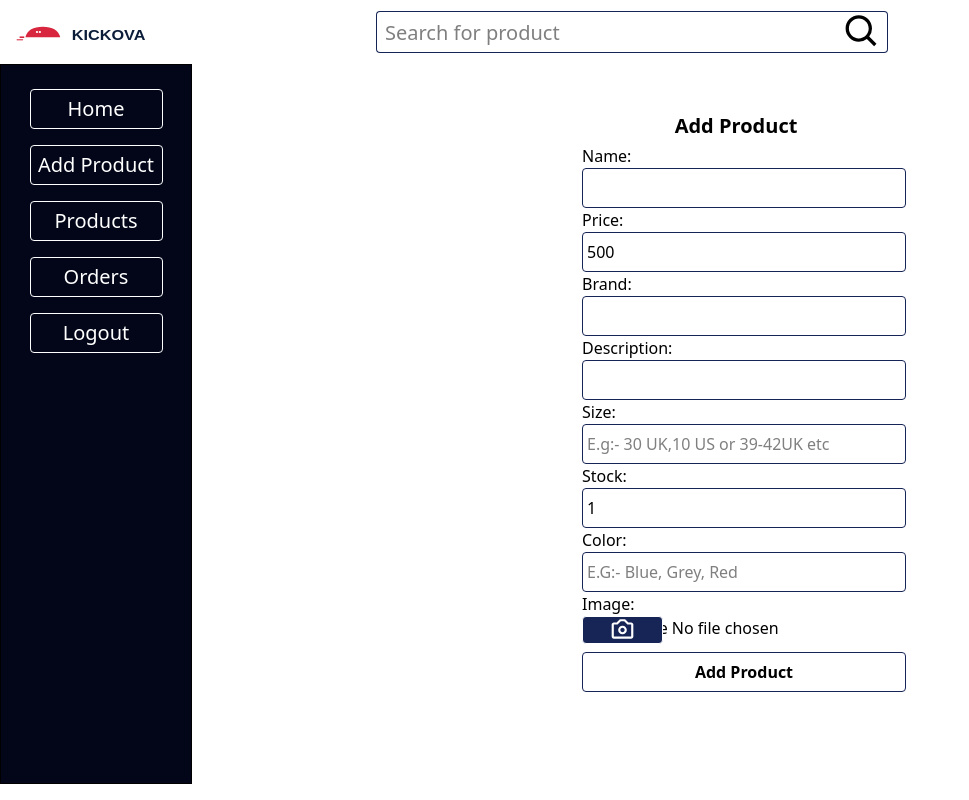
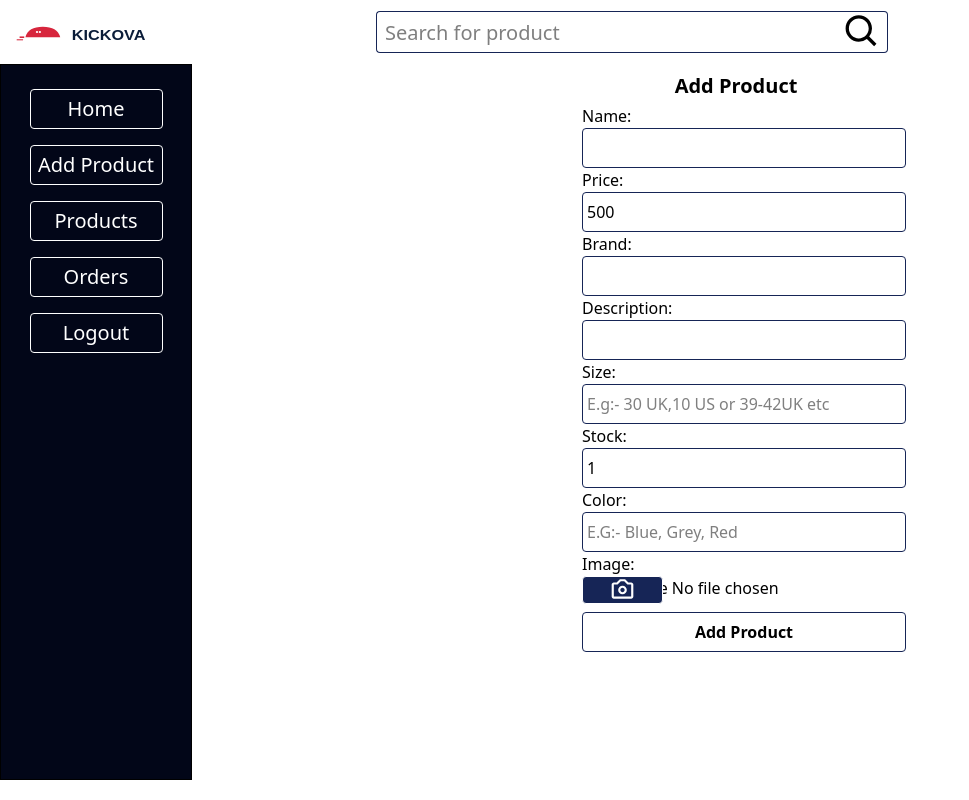
Before and after one commit to mekariyas/ecommerce, a React (Vite) app in the folder frontend/: page /dashboard/1/addProduct in a window 1280 px wide. Shown: the whole page, without its empty margins (0-969 px from the left). Built offline with nearby package versions, Linux system fonts and the light colour scheme.

Commit message:
fixed  ui for admin route

```diff
--- a/frontend/src/admin/components/Header.tsx
+++ b/frontend/src/admin/components/Header.tsx
@@ -8,7 +8,7 @@ interface state{
 
 const Header = ({...props}: state) => {
   return (
-    <header className="w-full h-16 flex justify-between md:justify-start items-center gap-14 fixed top-0 z-[10] md:static">
+    <header className="w-full h-16 flex justify-between bg-white md:justify-start items-center gap-14 fixed  top-0 z-[10] ">
         <section className="h-full w-[35%] md:w-[20%] flex justify-start items-center pl-2">
             <img src={kickova} alt="logo" className="h-[80%] w-[85%] md:w-[70%]"/>
         </section>
--- a/frontend/src/admin/components/Navigation.tsx
+++ b/frontend/src/admin/components/Navigation.tsx
@@ -12,7 +12,7 @@ const Navigation = ({...props}: state) => {
   const navigate = useNavigate()
 
   return (
-    <aside className={`${props.isVisible? "sm:flex" :"hidden"} flex-col items-center md:flex absolute z-[12] top-0 font-medium right-0 md:sticky w-[60%] h-[100vh] md:w-[15%] md:h-[90vh]  pt-4 text-lg md:text-xl border-[1px] border-black  bg-slate-950 text-white overflow-y-hidden`}>
+    <aside className={`${props.isVisible? "sm:flex" :"hidden"} flex-col items-center md:flex absolute md:sticky md:top-16 z-[10] top-0 font-medium right-0 md:sticky w-[60%] h-[100vh] md:w-[15%] md:h-[89.5vh] md:mt-16 pt-4 text-lg md:text-xl border-[1px] border-black  bg-slate-950 text-white overflow-y-hidden`}>
         <button className="border-[1px] border-white w-[100%] md:w-[70%] h-14  grid place-items-center rounded-sm  md:hidden cursor-pointer" onClick={props.handleVisibility}><FaX/></button>
         <button className="mt-2 mb-2 w-[100%] md:w-[70%] h-10 border-[1px] border-white rounded-sm cursor-pointer" onClick={()=>navigate(`/dashboard/${id}`)}>Home</button>
         <button className="mt-2 mb-2 w-[100%] md:w-[70%] min-h-10 border-[1px] border-white rounded-sm cursor-pointer" onClick={()=>navigate(`/dashboard/${id}/addProduct`)}>Add Product</button>
--- a/frontend/src/admin/pages/AddProduct.tsx
+++ b/frontend/src/admin/pages/AddProduct.tsx
@@ -1,11 +1,9 @@
-import { useNavigate } from "react-router-dom"
 import AddProductForm from "../components/AddProductForm"
 
 const AddProduct = () => {
-  const navigate = useNavigate()
   return (
     <>
-        <h1 className="w-full h-10 mt-10 font-medium md:font-bold text-lg md:text-xl text-center pt-2 pb-2">Add Product</h1>
+        <h1 className="w-full h-10  mt-[0.5] font-medium md:font-bold text-lg md:text-xl text-center pt-2 pb-2">Add Product</h1>
         <AddProductForm/>
     </>
   )
--- a/frontend/src/admin/pages/Home.tsx
+++ b/frontend/src/admin/pages/Home.tsx
@@ -30,7 +30,7 @@ const Home = () => {
     <section className="w-full h-[80vh] md:h-full relative top-16 md:static">
         <h1 className="w-full h-6 font-medium md:font-bold text-lg md:text-xl text-center mb-4">Admin Dashboard</h1>
         <section className="w-full flex flex-col items-start justify-center  pl-3 gap-2">
-            {!isError?(<p className="w-52 pl-2">Name: {fullName}</p>):(<p className="w-52 pl-2 text-red-600 text-xl font-bold">Error, reload page</p>)}
+            {!isError?(<p className="w-full md:text-xl text-center font-semibold">Welcome {fullName}</p>):(<p className="w-full md:text-xl text-center text-red-600  font-bold">Error, reload page</p>)}
         </section>
     </section>
   )
--- a/frontend/src/admin/pages/Login.tsx
+++ b/frontend/src/admin/pages/Login.tsx
@@ -5,7 +5,7 @@ import LoginSvg from "../../assets/admin/dashboardLogin.svg"
 const Login = () => {
   return (
     <section className="w-full h-[100vh] flex justify-center items-center overflow-hidden">
-      <section className="w-full h-full md:w-[80%] md:h-[80%] md:border-blue-950 md:border-[1px] md:rounded-2xl flex">
+      <section className="w-full h-full md:w-[80%] md:h-[80%] md:shadow-2xl md:rounded-2xl md:shadow-black flex">
         <img src={LoginSvg} alt="login-image" className="hidden md:block md:w-[50%] h-full object-fit-center rounded-l-2xl" loading="lazy"/>
         <section className="w-full md:w-[50%] h-full">
           <h1 className="mt-12 w-full h-12 text-center text-blue-950 text-2xl font-extrabold ">Login to Dashboard</h1>
--- a/frontend/src/admin/pages/Main.tsx
+++ b/frontend/src/admin/pages/Main.tsx
@@ -14,7 +14,7 @@ const Main = () => {
       <Header handleVisibility={handleVisibility}/>
       <main className="w-full  md:w-[100%]  flex">
         <Navigation isVisible={isVisible} handleVisibility={handleVisibility}/>
-        <section className="w-full md:w-[85%]">
+        <section className="w-full md:w-[85%]  md:mt-16">
           <Outlet/>
         </section>
       </main>
--- a/frontend/src/admin/pages/Order.tsx
+++ b/frontend/src/admin/pages/Order.tsx
@@ -75,7 +75,7 @@ const Order = () => {
         handleOrderFetch()
     },[])
     return (
-        <section className="flex flex-col gap-3 mt-2">
+        <section className="flex flex-col gap-3 mt-16 md:mt-2">
             {isLoading? (<p className="w-full mt-10 text-center text-xl">Loading...</p>):
             (<>
                 <section className="border-b-[1px] md:ml-2 md:mr-2 w-full md:w-[95%] pl-2 md:border-[1px] border-slate-200 rounded-md shadow-md">
--- a/frontend/src/admin/pages/Orders.tsx
+++ b/frontend/src/admin/pages/Orders.tsx
@@ -45,9 +45,9 @@ const Orders = () => {
   },[])
   return (
     <section className="w-full relative top-16 md:static">
-      <ul className="w-full h-[100vh] pl-4 pt-2 flex justify-start flex-wrap gap-2 overflow-y-scroll">
+      <ul className="w-full pl-4 pt-2 flex justify-start flex-wrap gap-6">
         {allOrders.map(order=>{
-          return<li key={order._id} className="w-[100%] md:w-[35%] h-[52vh] shadow-2xl rounded-md pt-2 pl-2">
+          return<li key={order._id} className="w-[100%] md:w-[35%] h-[52vh] shadow-lg shadow-black rounded-md pt-2 pl-2">
           <p className="text-base md:text-lg">Name: {order.fName} {order.lName}</p>
           <p className="text-base md:text-lg">Email: {order.email}</p>
           <p className="text-base md:text-lg">City: {order.address.city}</p>
--- a/frontend/src/admin/pages/Products.tsx
+++ b/frontend/src/admin/pages/Products.tsx
@@ -76,7 +76,7 @@ const Products = () => {
   }
 
   return (
-    <section className="w-full h-[80vh] md:h-full relative top-16 md:static overflow-y-scroll">
+    <section className="w-full h-[80vh] md:h-full relative top-16 md:static">
       {products.length > 0 ? (<><ul className="w-full flex flex-col items-center md:flex-row md:flex-wrap md:items-between justify-center md:justify-start md:space-x-4 mb-2 md:pl-2 pt-4">
         {products.map(product=>{
           return(
```
